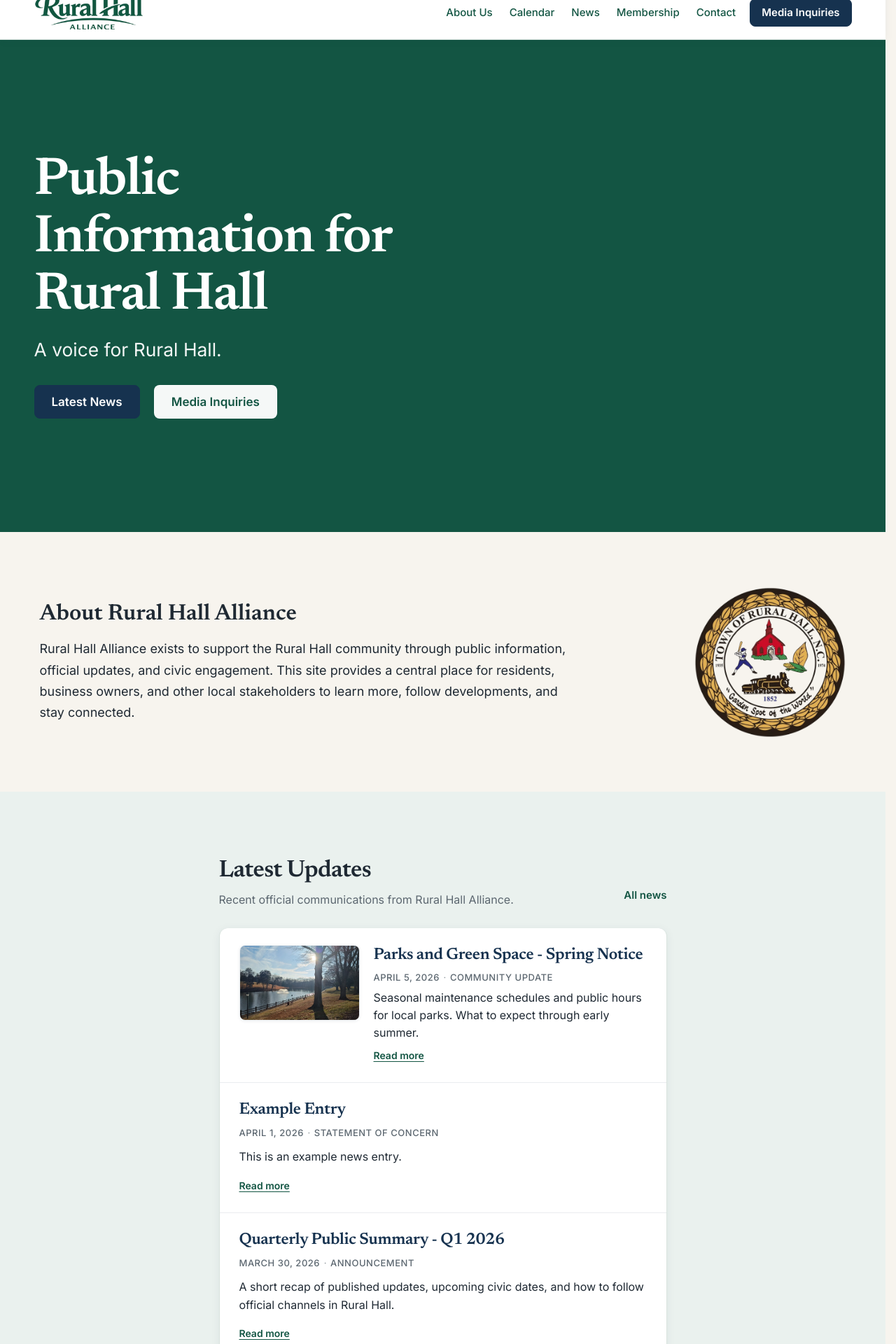
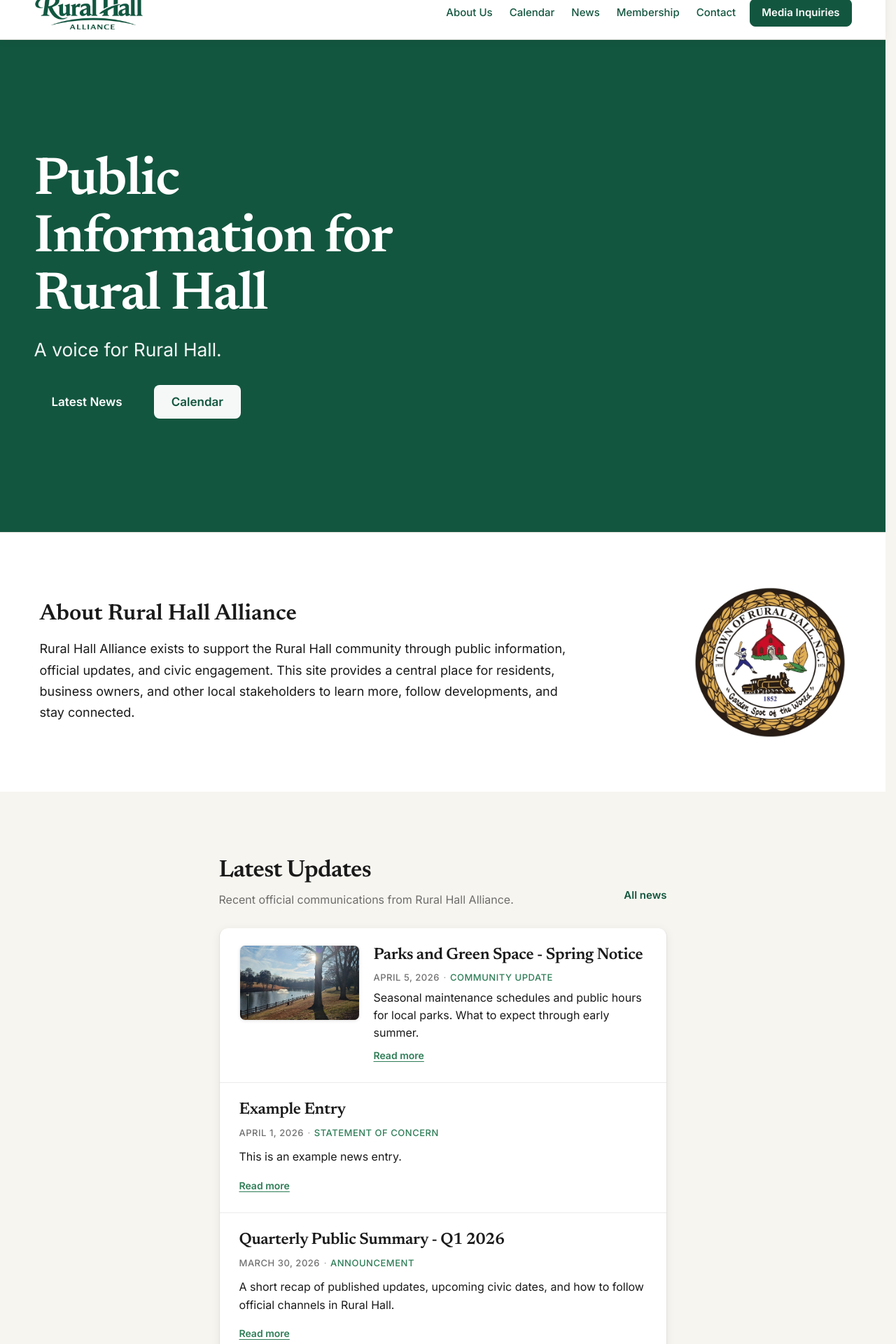
Before and after one commit to whittenluke/ruralhallalliance, a Next.js app: page / in a window 1280 px wide. Shown: the part 20-1940 px from the top of the page at 70% size. Built offline with nearby package versions, Linux system fonts and the light colour scheme.

Commit message:
styling changes

```diff
--- a/app/globals.css
+++ b/app/globals.css
@@ -1,11 +1,17 @@
 :root {
-  --color-green: #135543;
-  --color-navy: #16324f;
-  --color-bg: #f7f4ee;
+  --color-green: #13563f;
+  --color-green-hover: #0d3d2c;
+  --color-accent: #2e7d57;
+  --color-bg: #f7f5f0;
+  --color-alt: #f7f5f0;
   --color-surface: #ffffff;
-  --color-text: #1f2933;
-  --color-border: #d7e2dd;
-  --color-alt: #eaf1ee;
+  --color-text: #1a1a1a;
+  --color-text-muted: rgba(26, 26, 26, 0.62);
+  --color-border: #e5e2dc;
+  --shadow-soft: 0 2px 12px rgba(0, 0, 0, 0.06);
+  --shadow-drawer: -12px 0 32px rgba(0, 0, 0, 0.12);
+  --shadow-elevated: 0 2px 14px rgba(0, 0, 0, 0.06);
+  --shadow-inset-surface: inset 0 1px 0 rgba(0, 0, 0, 0.06);
   --section-gap-mobile: clamp(2.5rem, 5vw, 3.5rem);
   --section-gap-desktop: clamp(4.5rem, 6vw, 6rem);
   --nav-breakpoint: 900px;
@@ -103,7 +109,7 @@ p {
   z-index: 1000;
   background: var(--color-surface);
   color: var(--color-text);
-  box-shadow: 0 1px 0 var(--color-border), 0 2px 12px rgba(22, 50, 79, 0.06);
+  box-shadow: 0 1px 0 var(--color-border), var(--shadow-soft);
 }
 
 .site-header-inner {
@@ -153,9 +159,9 @@ p {
   height: 2.75rem;
   margin: 0;
   padding: 0;
-  border: 1px solid rgba(19, 85, 67, 0.35);
+  border: 1px solid rgba(19, 86, 63, 0.35);
   border-radius: 8px;
-  background: rgba(234, 241, 238, 0.65);
+  background: rgba(247, 245, 240, 0.85);
   color: var(--color-green);
   cursor: pointer;
   transition: background 0.15s ease, border-color 0.15s ease;
@@ -163,7 +169,7 @@ p {
 
 .site-header-menu-toggle:hover {
   background: var(--color-alt);
-  border-color: rgba(19, 85, 67, 0.5);
+  border-color: rgba(19, 86, 63, 0.5);
 }
 
 .site-header-menu-toggle:focus-visible {
@@ -239,7 +245,7 @@ p {
 }
 
 .site-header-nav a:hover {
-  color: var(--color-navy);
+  color: var(--color-green-hover);
   text-decoration: underline;
 }
 
@@ -257,17 +263,6 @@ p {
 
 .site-header-cta {
   flex-shrink: 0;
-}
-
-/* Match hero primary: one navy filled CTA, not a second green primary */
-.site-header .site-header-cta.btn-primary {
-  background: var(--color-navy);
-  color: #fff;
-  border-color: var(--color-navy);
-}
-
-.site-header .site-header-cta.btn-primary:hover {
-  filter: brightness(1.07);
 }
 
 @media (max-width: 899px) {
@@ -290,7 +285,7 @@ p {
     margin: 0;
     padding: max(4.25rem, calc(env(safe-area-inset-top) + 3.5rem)) 1.25rem 1.5rem;
     background: var(--color-surface);
-    box-shadow: -12px 0 32px rgba(22, 50, 79, 0.12);
+    box-shadow: var(--shadow-drawer);
     border-left: 1px solid var(--color-border);
     transform: translateX(100%);
     visibility: hidden;
@@ -359,7 +354,8 @@ p {
 }
 
 .btn-primary:hover {
-  filter: brightness(0.95);
+  background: var(--color-green-hover);
+  border-color: var(--color-green-hover);
 }
 
 .btn-secondary {
@@ -373,14 +369,15 @@ p {
 }
 
 .site-header .btn-primary:focus-visible {
-  outline-color: var(--color-green);
+  outline-color: var(--color-accent);
 }
 
 .site-footer {
-  border-top: 1px solid var(--color-border);
+  border-top: 1px solid var(--color-green-hover);
   margin-top: 2rem;
   padding: 1.25rem 0 1.5rem;
-  background: var(--color-alt);
+  background: var(--color-green);
+  color: rgba(255, 255, 255, 0.95);
   font-family: var(--font-inter), system-ui, sans-serif;
 }
 
@@ -415,18 +412,18 @@ p {
 }
 
 .site-footer .footer-nav a {
-  color: var(--color-navy);
+  color: rgba(255, 255, 255, 0.95);
   text-decoration: none;
   font-weight: 600;
 }
 
 .site-footer .footer-nav a:hover {
   text-decoration: underline;
-  color: var(--color-green);
+  color: #fff;
 }
 
 .site-footer .footer-nav a:focus-visible {
-  outline: 2px solid var(--color-green);
+  outline: 2px solid #fff;
   outline-offset: 3px;
   border-radius: 2px;
 }
@@ -447,7 +444,7 @@ p {
 }
 
 .site-footer .footer-brand:focus-visible {
-  outline: 2px solid var(--color-green);
+  outline: 2px solid #fff;
   outline-offset: 4px;
   border-radius: 4px;
 }
@@ -465,24 +462,24 @@ p {
 }
 
 .site-footer .footer-emails a {
-  color: var(--color-green);
+  color: rgba(255, 255, 255, 0.95);
   font-weight: 600;
 }
 
 .site-footer .footer-emails a:hover {
   text-decoration: underline;
+  color: #fff;
 }
 
 .site-footer .footer-emails a:focus-visible {
-  outline: 2px solid var(--color-green);
+  outline: 2px solid #fff;
   outline-offset: 2px;
   border-radius: 2px;
 }
 
 .site-footer .footer-legal {
   font-size: 0.875rem;
-  color: var(--color-text);
-  opacity: 0.9;
+  color: rgba(255, 255, 255, 0.82);
 }
 
 .site-main {
@@ -520,9 +517,9 @@ p {
 .home-hero-overlay--image {
   background: linear-gradient(
     105deg,
-    rgba(12, 52, 41, 0.55) 0%,
-    rgba(19, 85, 67, 0.28) 52%,
-    rgba(19, 85, 67, 0.08) 100%
+    rgba(10, 48, 36, 0.55) 0%,
+    rgba(19, 86, 63, 0.28) 52%,
+    rgba(19, 86, 63, 0.08) 100%
   );
 }
 
@@ -581,16 +578,6 @@ p {
   filter: none;
 }
 
-.home-hero .btn-primary {
-  background: var(--color-navy);
-  color: #fff;
-  border-color: var(--color-navy);
-}
-
-.home-hero .btn-primary:hover {
-  filter: brightness(1.07);
-}
-
 .home-hero .btn-primary:focus-visible {
   outline-color: #fff;
 }
@@ -600,6 +587,8 @@ p {
   width: 100%;
   box-sizing: border-box;
   padding-inline: clamp(1rem, 4vw, 1.5rem);
+  background: var(--color-surface);
+  box-shadow: inset 0 1px 0 var(--color-border);
 }
 
 .home-intro-inner {
@@ -695,11 +684,12 @@ p {
 
 .home-section--surface {
   background: var(--color-surface);
-  box-shadow: inset 0 1px 0 rgba(22, 50, 79, 0.06);
+  box-shadow: var(--shadow-inset-surface);
 }
 
+.home-section--brand,
 .home-section--navy {
-  background: var(--color-navy);
+  background: var(--color-green);
   color: rgba(255, 255, 255, 0.95);
 }
 
@@ -735,6 +725,7 @@ p {
   color: var(--color-text);
 }
 
+.home-section--brand .home-section-title,
 .home-section--navy .home-section-title {
   color: #fff;
 }
@@ -743,10 +734,11 @@ p {
   margin: 0;
   font-size: 1rem;
   line-height: 1.55;
-  color: #5c6770;
+  color: var(--color-text-muted);
   max-width: 36rem;
 }
 
+.home-section--brand .home-section-lede,
 .home-section--navy .home-section-lede {
   color: rgba(255, 255, 255, 0.82);
 }
@@ -762,7 +754,7 @@ p {
 }
 
 .home-section-all-link:hover {
-  color: var(--color-navy);
+  color: var(--color-green-hover);
   border-bottom-color: currentColor;
 }
 
@@ -773,19 +765,19 @@ p {
 }
 
 .home-section-all-link--dark {
-  color: var(--color-navy);
+  color: var(--color-text);
 }
 
 .home-section-all-link--dark:hover {
-  color: var(--color-green);
+  color: var(--color-accent);
   border-bottom-color: currentColor;
 }
 
 .home-section--alt .home-elevated-list {
   background: var(--color-surface);
   border-radius: 12px;
-  border: 1px solid rgba(215, 226, 221, 0.95);
-  box-shadow: 0 2px 14px rgba(22, 50, 79, 0.06);
+  border: 1px solid var(--color-border);
+  box-shadow: var(--shadow-elevated);
   overflow: hidden;
 }
 
@@ -795,7 +787,7 @@ p {
 }
 
 .home-section--alt .home-elevated-list .news-archive-row {
-  border-bottom-color: rgba(22, 50, 79, 0.09);
+  border-bottom-color: rgba(0, 0, 0, 0.08);
 }
 
 .home-section--alt .home-elevated-list .news-archive-row:last-child {
@@ -814,11 +806,11 @@ p {
 }
 
 .home-section--alt .home-elevated-list .news-archive-row:hover .news-preview {
-  background: rgba(234, 241, 238, 0.55);
+  background: rgba(247, 245, 240, 0.65);
 }
 
 .home-section--alt .home-elevated-list .news-archive-row:focus-within .news-preview {
-  background: rgba(234, 241, 238, 0.45);
+  background: rgba(247, 245, 240, 0.5);
 }
 
 .home-section--alt .home-elevated-list .news-preview-title {
@@ -975,7 +967,7 @@ input:focus,
 select:focus,
 textarea:focus {
   border-color: var(--color-green);
-  box-shadow: 0 0 0 3px rgba(19, 85, 67, 0.15);
+  box-shadow: 0 0 0 3px rgba(19, 86, 63, 0.15);
 }
 
 button[type="submit"],
@@ -993,7 +985,7 @@ button:not([type]) {
 
 button[type="submit"]:hover,
 button:not([type]):hover {
-  filter: brightness(0.95);
+  background: var(--color-green-hover);
 }
 
 button[type="submit"]:disabled {
@@ -1143,7 +1135,7 @@ button[type="submit"]:disabled {
   font-size: 0.9rem;
   line-height: 1.45;
   font-weight: 400;
-  color: #5c6770;
+  color: var(--color-text-muted);
   letter-spacing: 0.01em;
 }
 
@@ -1177,11 +1169,12 @@ button[type="submit"]:disabled {
 .event-card-link {
   font-weight: 600;
   font-size: 0.9375rem;
-  color: var(--color-green);
+  color: var(--color-accent);
   text-decoration: none;
 }
 
 .event-card-link:hover {
+  color: var(--color-green-hover);
   text-decoration: underline;
   text-underline-offset: 2px;
 }
@@ -1253,8 +1246,8 @@ button[type="submit"]:disabled {
   border-radius: 8px;
   overflow: hidden;
   line-height: 0;
-  box-shadow: 0 1px 4px rgba(22, 50, 79, 0.08);
-  border: 1px solid rgba(22, 50, 79, 0.08);
+  box-shadow: 0 1px 4px rgba(0, 0, 0, 0.08);
+  border: 1px solid rgba(0, 0, 0, 0.08);
 }
 
 .news-preview--has-thumb .news-preview-thumb-link:focus-visible {
@@ -1324,12 +1317,12 @@ button[type="submit"]:disabled {
 }
 
 .news-preview-title a {
-  color: var(--color-navy);
+  color: var(--color-text);
   text-decoration: none;
 }
 
 .news-preview-title a:hover {
-  color: var(--color-green);
+  color: var(--color-accent);
 }
 
 .news-preview-title a:focus-visible {
@@ -1345,7 +1338,7 @@ button[type="submit"]:disabled {
   font-weight: 500;
   letter-spacing: 0.04em;
   text-transform: uppercase;
-  color: #5c6770;
+  color: var(--color-text-muted);
 }
 
 .news-preview-meta-sep {
@@ -1357,6 +1350,7 @@ button[type="submit"]:disabled {
 
 .news-preview-category {
   font-weight: 500;
+  color: var(--color-accent);
 }
 
 .news-preview-summary {
@@ -1378,14 +1372,14 @@ button[type="submit"]:disabled {
   font-family: var(--font-inter), system-ui, sans-serif;
   font-size: 0.875rem;
   font-weight: 600;
-  color: var(--color-green);
+  color: var(--color-accent);
   text-decoration: underline;
   text-underline-offset: 3px;
   text-decoration-thickness: 1px;
 }
 
 .news-read-more:hover {
-  color: var(--color-navy);
+  color: var(--color-green-hover);
 }
 
 .news-read-more:focus-visible {
@@ -1446,7 +1440,7 @@ button[type="submit"]:disabled {
   font-weight: 500;
   letter-spacing: 0.04em;
   text-transform: uppercase;
-  color: #5c6770;
+  color: var(--color-text-muted);
 }
 
 .news-article-deck {
--- a/app/layout.tsx
+++ b/app/layout.tsx
@@ -55,7 +55,7 @@ export default async function RootLayout({
               <Link className="footer-brand" href="/">
                 <img
                   className="footer-logo"
-                  src="/rural-hall-alliance-logo-light.png"
+                  src="/rural-hall-alliance-logo-dark.png"
                   alt={settings.site_title}
                 />
               </Link>
--- a/app/news/[slug]/page.tsx
+++ b/app/news/[slug]/page.tsx
@@ -39,7 +39,7 @@ export default function NewsDetailPage({ params }: { params: { slug: string } })
                     <span className="news-preview-meta-sep" aria-hidden>
                       ·
                     </span>
-                    <span>{entry.category}</span>
+                    <span className="news-preview-category">{entry.category}</span>
                   </>
                 ) : null}
               </>
--- a/components/home-get-involved.tsx
+++ b/components/home-get-involved.tsx
@@ -8,7 +8,7 @@ const links = [
 
 export function HomeGetInvolved() {
   return (
-    <section className="home-section home-section--navy" aria-labelledby="home-involve-heading">
+    <section className="home-section home-section--brand" aria-labelledby="home-involve-heading">
       <div className="container home-involve-inner">
         <header className="home-involve-header">
           <h2 id="home-involve-heading" className="home-involve-title">
--- a/content/pages/home.md
+++ b/content/pages/home.md
@@ -3,8 +3,8 @@ hero_title: Public Information for Rural Hall
 hero_summary: A voice for Rural Hall.
 hero_primary_cta_label: Latest News
 hero_primary_cta_link: /news
-hero_secondary_cta_label: Media Inquiries
-hero_secondary_cta_link: /media
+hero_secondary_cta_label: Calendar
+hero_secondary_cta_link: /calendar
 hero_image: ""
 intro_heading: About Rural Hall Alliance
 intro_body: Rural Hall Alliance exists to support the Rural Hall community through public information, official updates, and civic engagement. This site provides a central place for residents, business owners, and other local stakeholders to learn more, follow developments, and stay connected.
--- a/lib/home-page.ts
+++ b/lib/home-page.ts
@@ -20,8 +20,8 @@ const defaults: HomePageContent = {
   hero_summary: "",
   hero_primary_cta_label: "View News",
   hero_primary_cta_link: "/news",
-  hero_secondary_cta_label: "Media Inquiries",
-  hero_secondary_cta_link: "/media",
+  hero_secondary_cta_label: "Calendar",
+  hero_secondary_cta_link: "/calendar",
   hero_image: "",
   intro_heading: "",
   intro_body: ""
```
Also changed, not shown: documentation/designdoc.md (+44 -25 lines), 2 other files (tests, documents, lock files or other folders).
